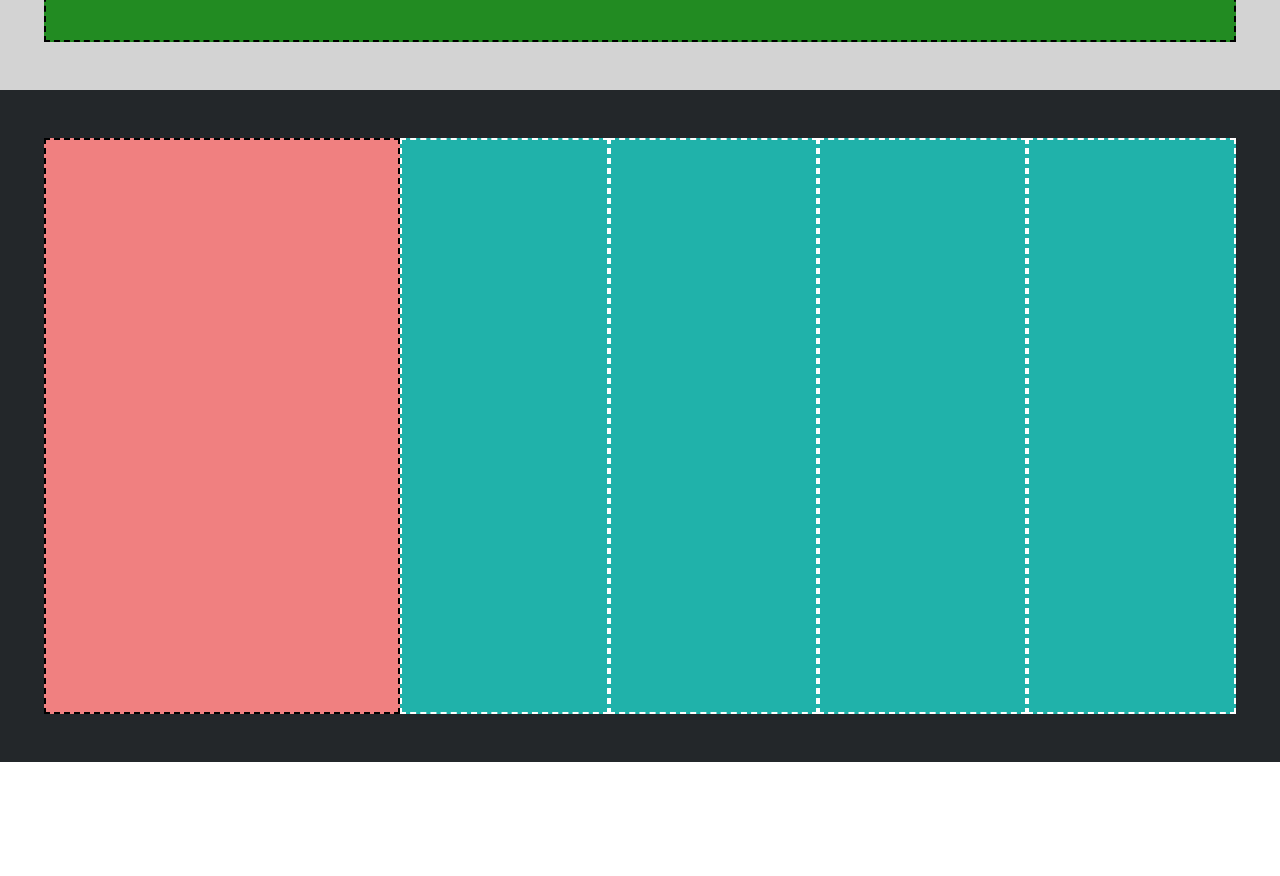
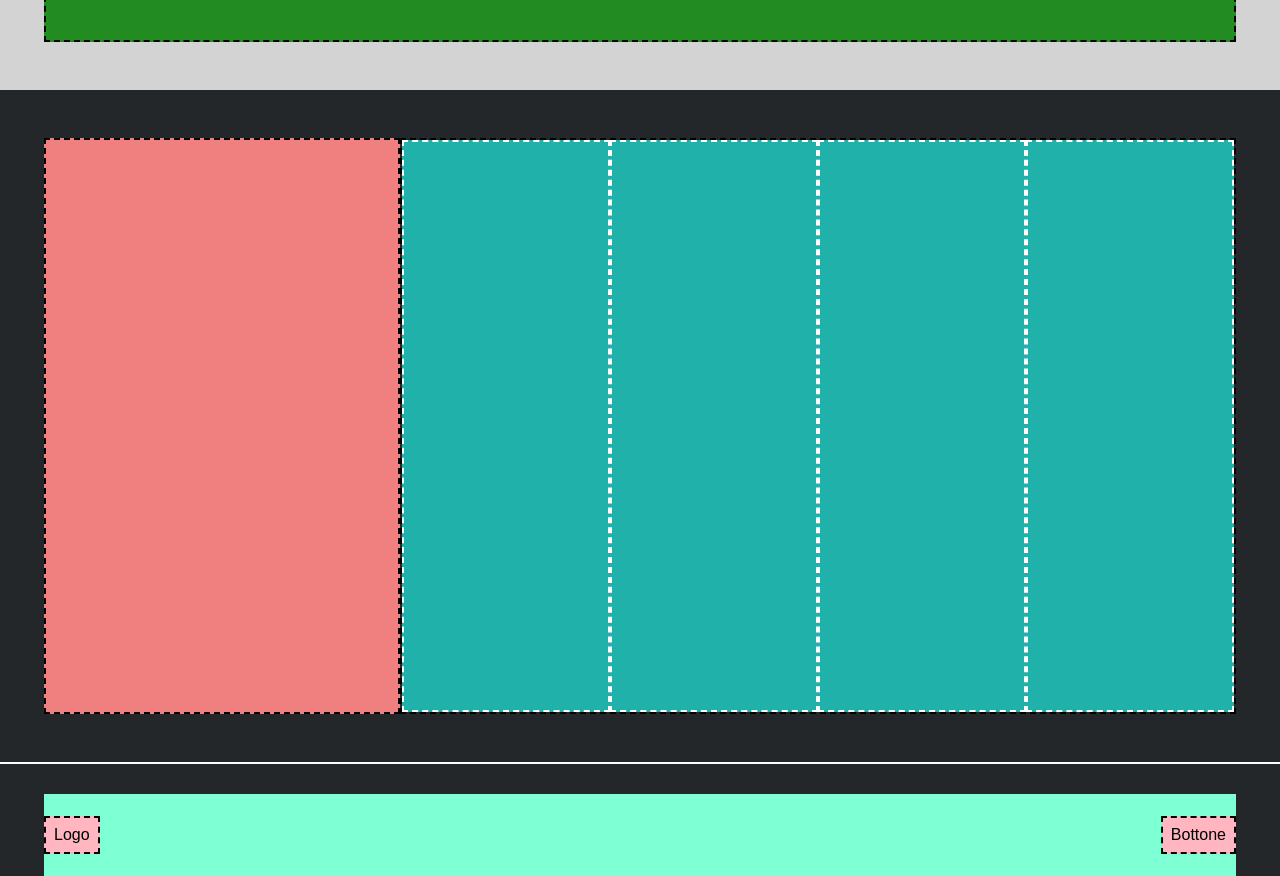
Before and after one commit to vi-ser/htmlcss-struttura-discord, a plain HTML site: page index.html in a window 1280 px wide. Shown: the part 3220-4096 px from the top of the page. Before the commit the page ends 3982 px from the top, so only its background shows below. Drawn offline with Linux system fonts and the light colour scheme.

Commit message:
esercizio concluso

```diff
--- a/css/style.css
+++ b/css/style.css
@@ -200,7 +200,15 @@ footer .social {
     border: 2px dashed black;
 }
 
-footer .column {
+footer .links {
+    display: flex;
+    justify-content: flex-start;
+    flex-grow: 1;
+
+    border: 2px dashed black;
+}
+
+footer .links .column {
     flex-grow: 1;
 
     background-color: #20B2AA;
@@ -208,3 +216,39 @@ footer .column {
 }
 
 /* fine footer */
+
+hr {
+    border: 1px solid white;
+}
+
+/* cta */
+#cta {
+    padding-top: 30px;
+    background-color: #23272A;
+}
+
+#cta .container {
+    display: flex;
+    justify-content: space-between;
+
+    padding-top: 22px;
+    padding-bottom: 22px;
+    background-color: #7FFFD4;
+}
+
+#cta .container #logo2 {
+    padding: 8px;
+
+    background-color: #FFB6C1;
+    border: 2px dashed black;
+}
+
+#cta .container #login2 {
+    padding: 8px;
+
+    background-color: #FFB6C1;
+    border: 2px dashed black;
+}
+
+
+/* fine cta */
--- a/index.html
+++ b/index.html
@@ -14,11 +14,7 @@
     <!-- navbar -->
     <nav>
         <div id="menu" class="container">
-
-            <div id="logo1">
-                logo
-            </div>
-
+            <div id="logo1">logo</div>
             <ul>
                 <li>link</li>
                 <li>link</li>
@@ -26,13 +22,8 @@
                 <li>link</li>
                 <li>link</li>
             </ul>
-
-            <div id="login1">
-                login
-            </div>
-
+            <div id="login1">login</div>
         </div>
-
     </nav>
     <!-- fine navbar -->
 
@@ -92,18 +83,22 @@
         <div class="container">
             <div class="social">
             </div>
-            <div class="column"></div>
-            <div class="column"></div>
-            <div class="column"></div>
-            <div class="column"></div>
+            <div class="links">
+                <div class="column"></div>
+                <div class="column"></div>
+                <div class="column"></div>
+                <div class="column"></div>
+            </div>
         </div>
-
     </footer>
     <!-- fine footer -->
-
+    <hr>
     <!-- footer -->
-    <section class="cta">
-
+    <section id="cta">
+        <div class="container">
+            <div id="logo2">Logo</div>
+            <div id="login2">Bottone</div>
+        </div>
     </section>
     <!-- fine footer -->
 
```
